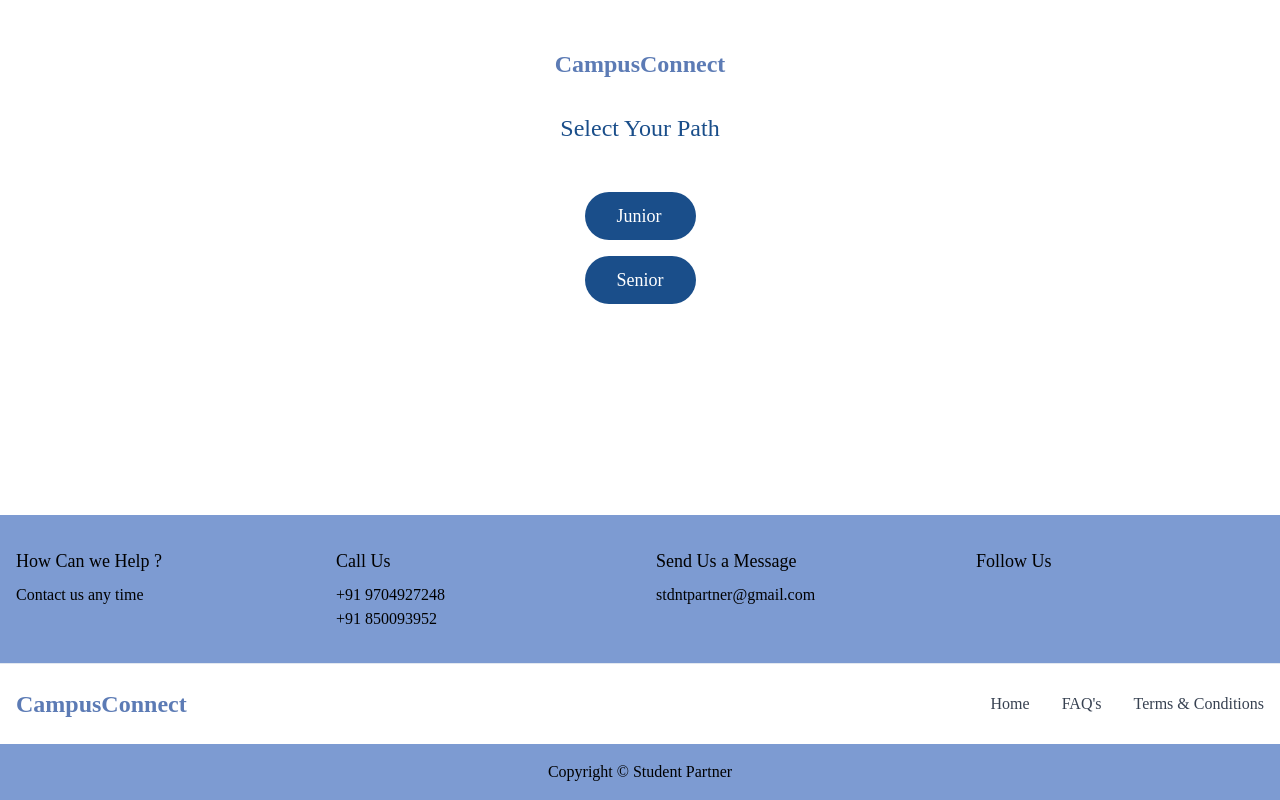
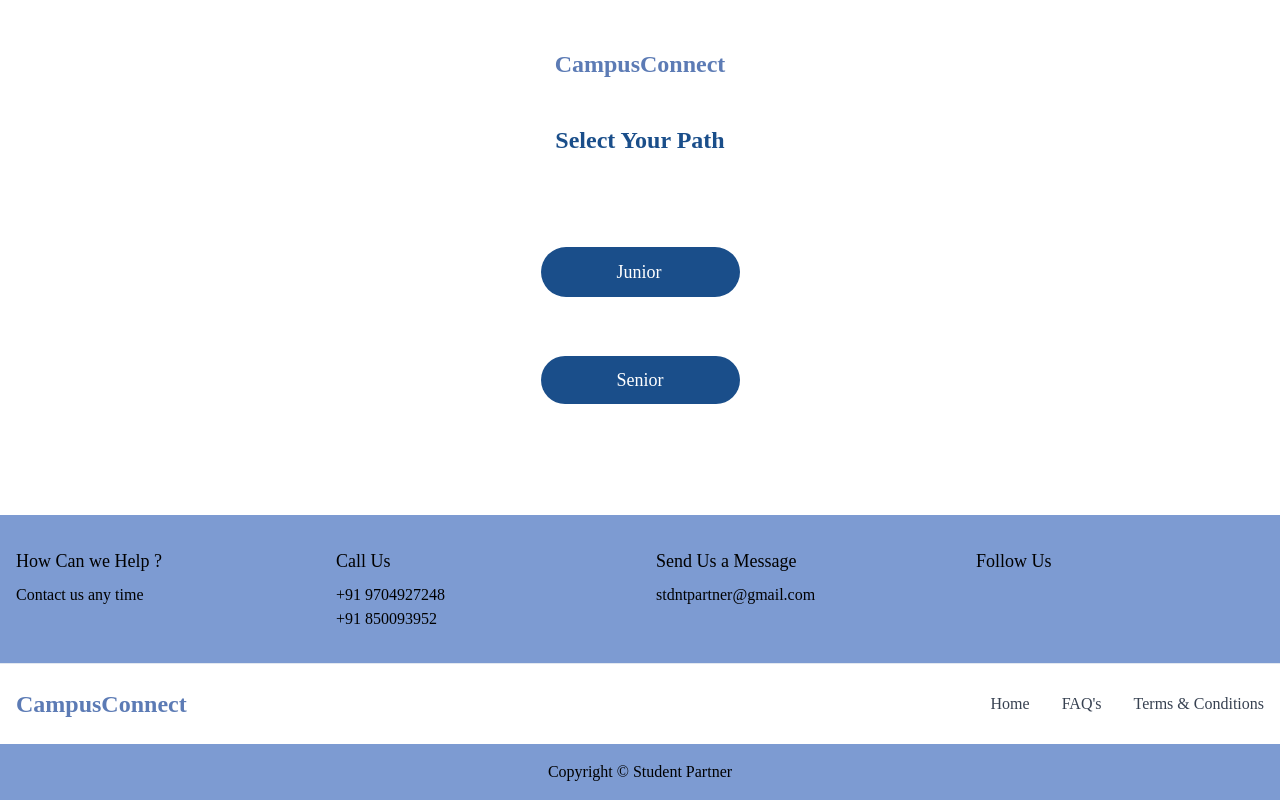
Before and after one commit to NeerajAnalytics/campus-connect-stdntpartner, a React (Vite) app: page /faq in a window 1280 px wide. Built offline with nearby package versions, Linux system fonts and the light colour scheme.

Commit message:
Visual edit in Lovable
Edited UI in Lovable

```diff
--- a/src/pages/AuthPage.tsx
+++ b/src/pages/AuthPage.tsx
@@ -1,38 +1,27 @@
-
 import React from "react";
 import Footer from "../components/layout/Footer";
 import { Link } from "react-router-dom";
-
 const AuthPage: React.FC = () => {
-  return (
-    <div className="min-h-screen flex flex-col bg-white font-['Poppins']">
+  return <div className="min-h-screen flex flex-col bg-white font-['Poppins']">
       <main className="flex-grow flex flex-col items-center px-4 py-12">
         <Link to="/" className="text-[#5c7bb5] text-2xl font-semibold mb-8">
           CampusConnect
         </Link>
 
-        <h2 className="text-[#1a4e8a] text-2xl font-medium mb-12">
+        <h2 className="text-[#1a4e8a] text-2xl mb-12 my-[12px] font-semibold">
           Select Your Path
         </h2>
 
-        <div className="flex flex-col gap-4 mb-8">
-          <Link
-            to="/login"
-            className="bg-[#1a4e8a] text-white px-8 py-2.5 rounded-full text-lg font-medium hover:bg-[#153e75] transition-colors"
-          >
+        <div className="flex flex-col gap-4 mb-8 my-0 py-0 px-[35px] mx-0">
+          <Link to="/login" className="bg-[#1a4e8a] text-white rounded-full text-lg font-medium hover:bg-[#153e75] transition-colors mx-0 py-[11px] px-[76px] my-[43px]">
             Junior
           </Link>
-          <Link
-            to="/register"
-            className="bg-[#1a4e8a] text-white px-8 py-2.5 rounded-full text-lg font-medium hover:bg-[#153e75] transition-colors"
-          >
+          <Link to="/register" className="bg-[#1a4e8a] text-white py-2.5 rounded-full text-lg font-medium hover:bg-[#153e75] transition-colors px-[76px]">
             Senior
           </Link>
         </div>
       </main>
       <Footer />
-    </div>
-  );
+    </div>;
 };
-
 export default AuthPage;
```
